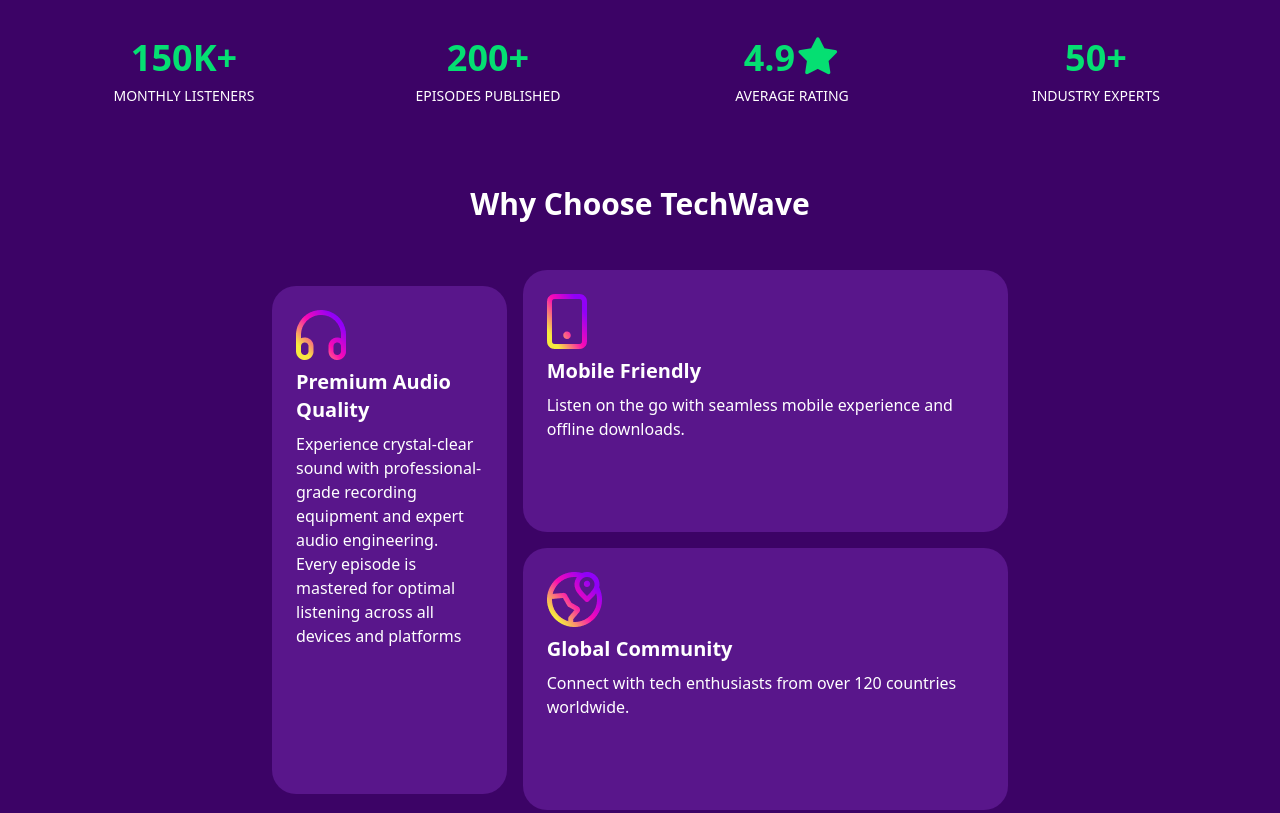
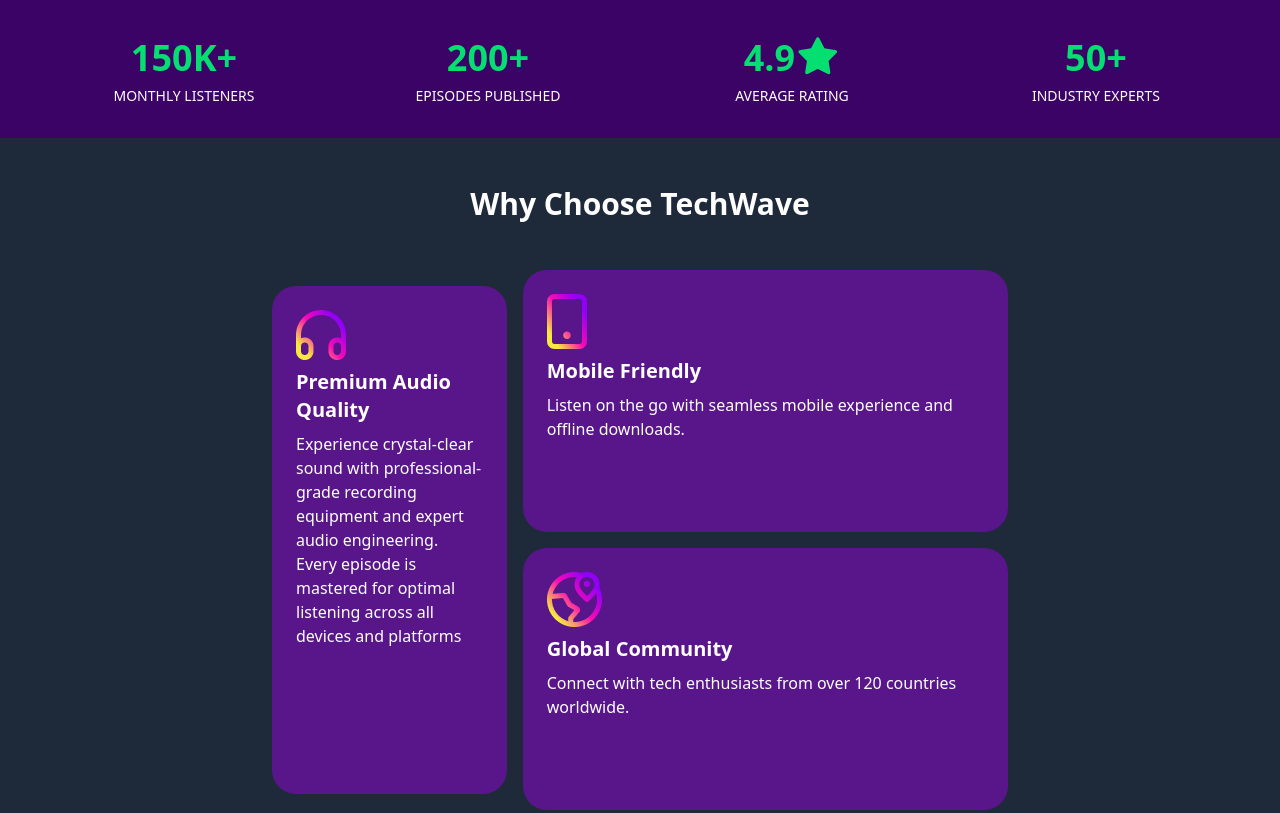
Before and after one commit to Shishir707/PH-Assignment-02, a plain HTML site: page index.html in a window 1280 px wide. Shown: the part 920-1733 px from the top of the page. Drawn offline with nearby package versions, Linux system fonts and the light colour scheme.

Commit message:
simple design

```diff
--- a/index.html
+++ b/index.html
@@ -105,7 +105,7 @@
 
         </section>
 
-        <section id="choose" class="py-12 container">
+        <section id="choose" class="py-12 bg-gray-800">
             <h2 class="text-3xl font-bold mb-8 px-4 text-center text-white">Why Choose TechWave</h2>
             <div class="grid md:grid-cols-3 md:grid-rows-3 gap-4 m-8 p-4 w-3xl mx-auto">
                 <div class="bg-purple-900 p-6  rounded-3xl md:row-span-2 mx-auto m-4">
```
